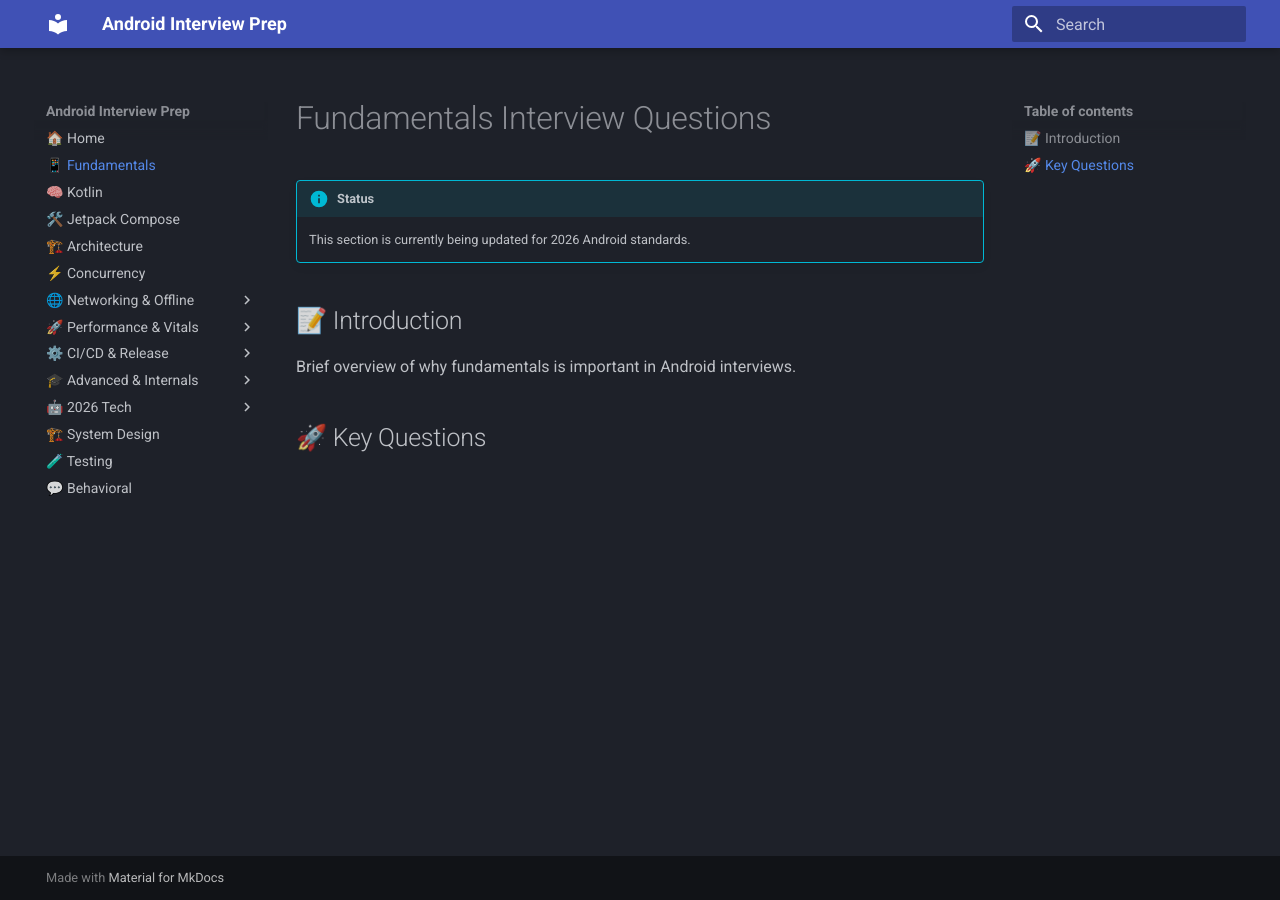
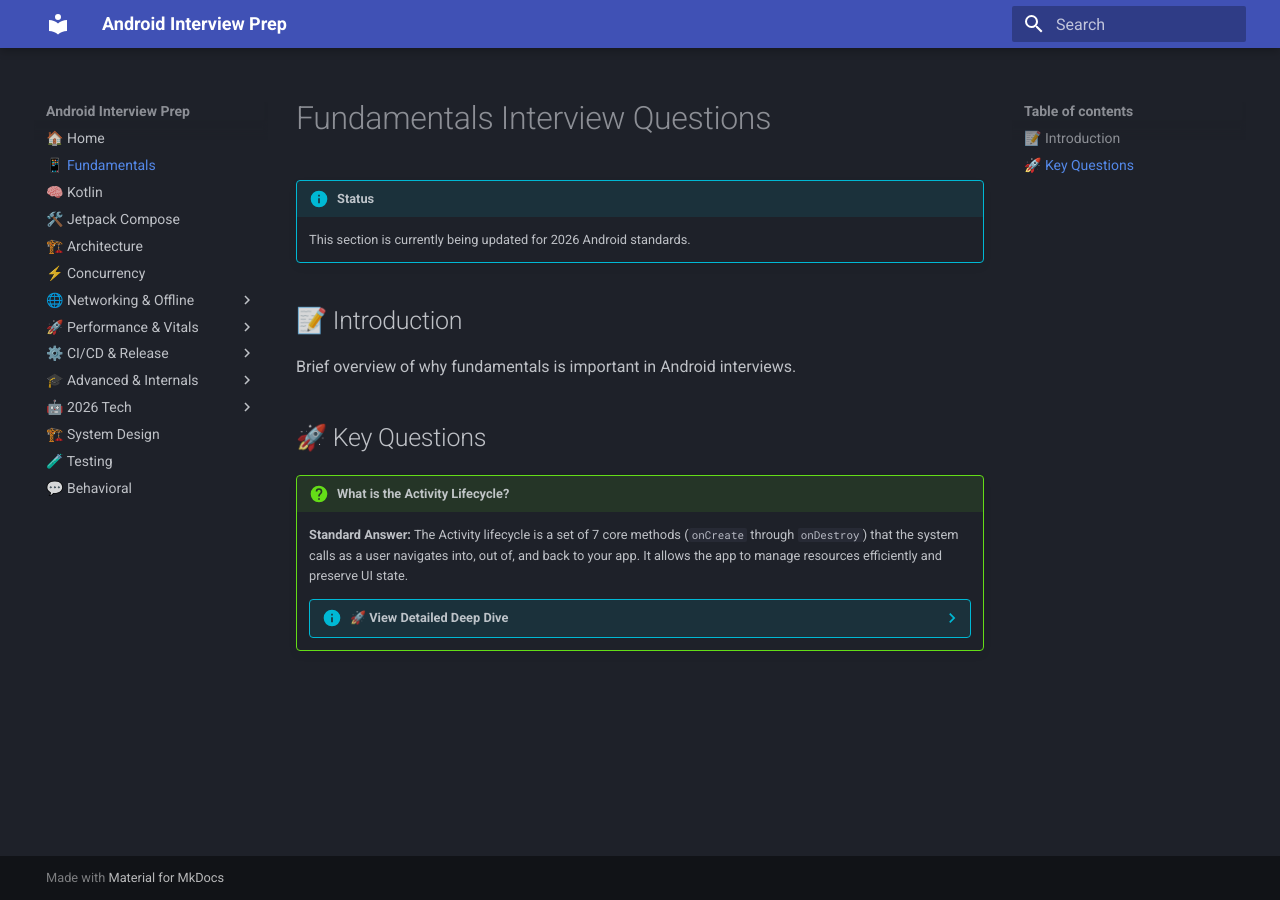
Before and after one commit to tauqir295/android-interview-prep, an MkDocs documentation site: the page built from docs/fundamentals.md, in a window 1280 px wide. Built offline with MkDocs 1.6.1 and Material for MkDocs 9.7.7, drawn with Linux system fonts in a browser that asks for light colours; some of the changed lines change nothing that is shown.

Commit message:
added first question

````diff
--- a/docs/fundamentals.md
+++ b/docs/fundamentals.md
@@ -7,3 +7,56 @@
 Brief overview of why fundamentals is important in Android interviews.
 
 ## 🚀 Key Questions
+
+!!! question "What is the Activity Lifecycle?"
+    **Standard Answer:** The Activity lifecycle is a set of 7 core methods (`onCreate` through `onDestroy`) that the system calls as a user navigates into, out of, and back to your app. It allows the app to manage resources efficiently and preserve UI state.
+
+    ??? info "🚀 View Detailed Deep Dive"
+        === "Detailed Explanation"
+            The lifecycle ensures that your app doesn't crash during a phone call, consume battery when not in use, or lose the user's progress.
+
+            * **`onCreate()`**: Mandatory. Fired when the system first creates the activity. Perform one-time setup here (binding data, inflating UI).
+            * **`onStart()`**: The activity is becoming visible to the user but is not yet in the foreground.
+            * **`onResume()`**: The activity is now in the "top" position and the user can interact with it.
+            * **`onPause()`**: Used to pause ongoing actions (like animations) that shouldn't consume CPU while semi-visible (e.g., in Multi-window mode).
+            * **`onStop()`**: The activity is no longer visible. Good place to release heavy resources.
+            * **`onRestart()`**: Called after `onStop()` when the user navigates back to the activity.
+            * **`onDestroy()`**: Final call before the activity is removed from memory.
+
+        === "Internal Functions"
+            The lifecycle isn't just magic; it's a orchestration between the **ActivityManagerService (AMS)** and the **ActivityThread**.
+
+            ```kotlin
+            // Logic inside ActivityThread.java (Simplified)
+            private void handleStartActivity(ActivityClientRecord r) {
+                // 1. Instrumentation calls the Activity's performStart
+                r.activity.performStart("handleStartActivity");
+
+                // 2. Which eventually triggers the developer's override
+                final void performStart() {
+                    mCalled = false;
+                    onStart(); // Developer code runs here
+                    if (!mCalled) {
+                        throw new SuperNotCalledException(
+                            "Activity " + mComponent + " did not call through to super.onStart()");
+                    }
+                }
+            }
+            ```
+            **Key Internal:** The `mCalled` boolean is why you MUST call `super.onCreate()`. If it's false after the method returns, the app crashes.
+
+        === "Follow-up Questions"
+            * **Q: What happens if `super.onCreate()` is not called?**
+                * **A:** The app will throw a `SuperNotCalledException`. The system uses this flag to ensure necessary internal setup is completed.
+            * **Q: Difference between `onStart()` and `onResume()`?**
+                * **A:** `onStart()` makes the Activity visible; `onResume()` makes it interactive. You can be in `onStart()` but have a dialog or system overlay preventing interaction (keeping you from `onResume()`).
+            * **Q: What is the only method where the Bundle is NOT null after process death?**
+                * **A:** Both `onCreate(savedInstanceState)` and `onRestoreInstanceState(bundle)` receive the data, but `onRestoreInstanceState` is only called if the bundle is definitely not null.
+
+        === "Interviewer Traps"
+            * **The Multi-Window Trap:** "If I open my app in split-screen, am I always in `onResume()`?"
+                * **Fact:** No. Only the app the user last touched is `onResume()`. The other visible app is in `onPause()`.
+            * **The Memory Trap:** "Can I rely on `onDestroy()` to save my data?"
+                * **Fact:** **Never.** If the system is low on memory, it may kill your process directly after `onStop()` without ever calling `onDestroy()`. Always save persistent data in `onStop()` or `onPause()`.
+            * **The Finish Trap:** "If I call `finish()` in `onCreate()`, which methods are called?"
+                * **Fact:** The system immediately skips to `onDestroy()`. `onStart` and `onResume` are never reached.
--- a/mkdocs.yml
+++ b/mkdocs.yml
@@ -36,3 +36,6 @@ markdown_extensions:
   - admonition
   - codehilite
   - pymdownx.superfences
+  - pymdownx.tabbed:
+      alternate_style: true
+  - pymdownx.details
````
